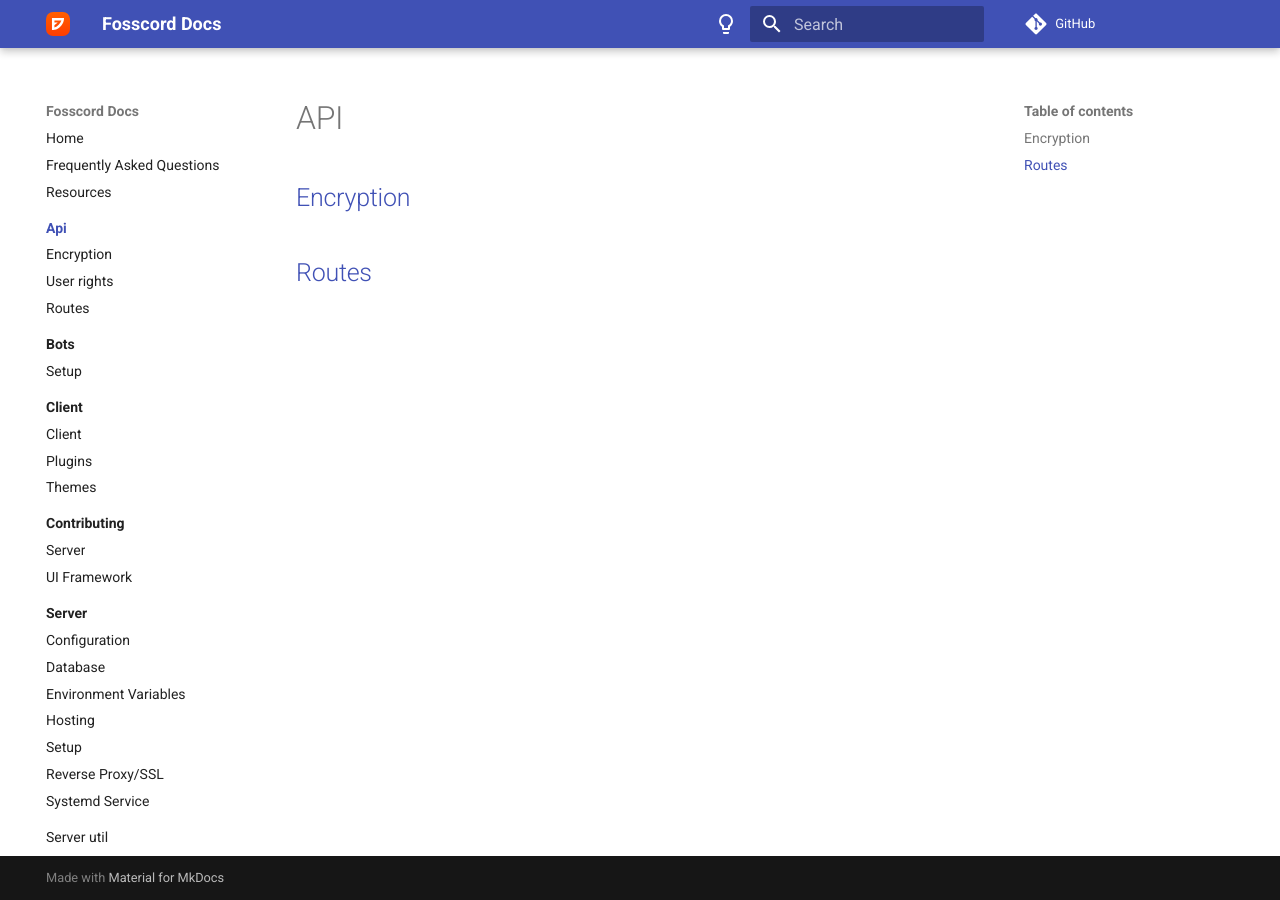
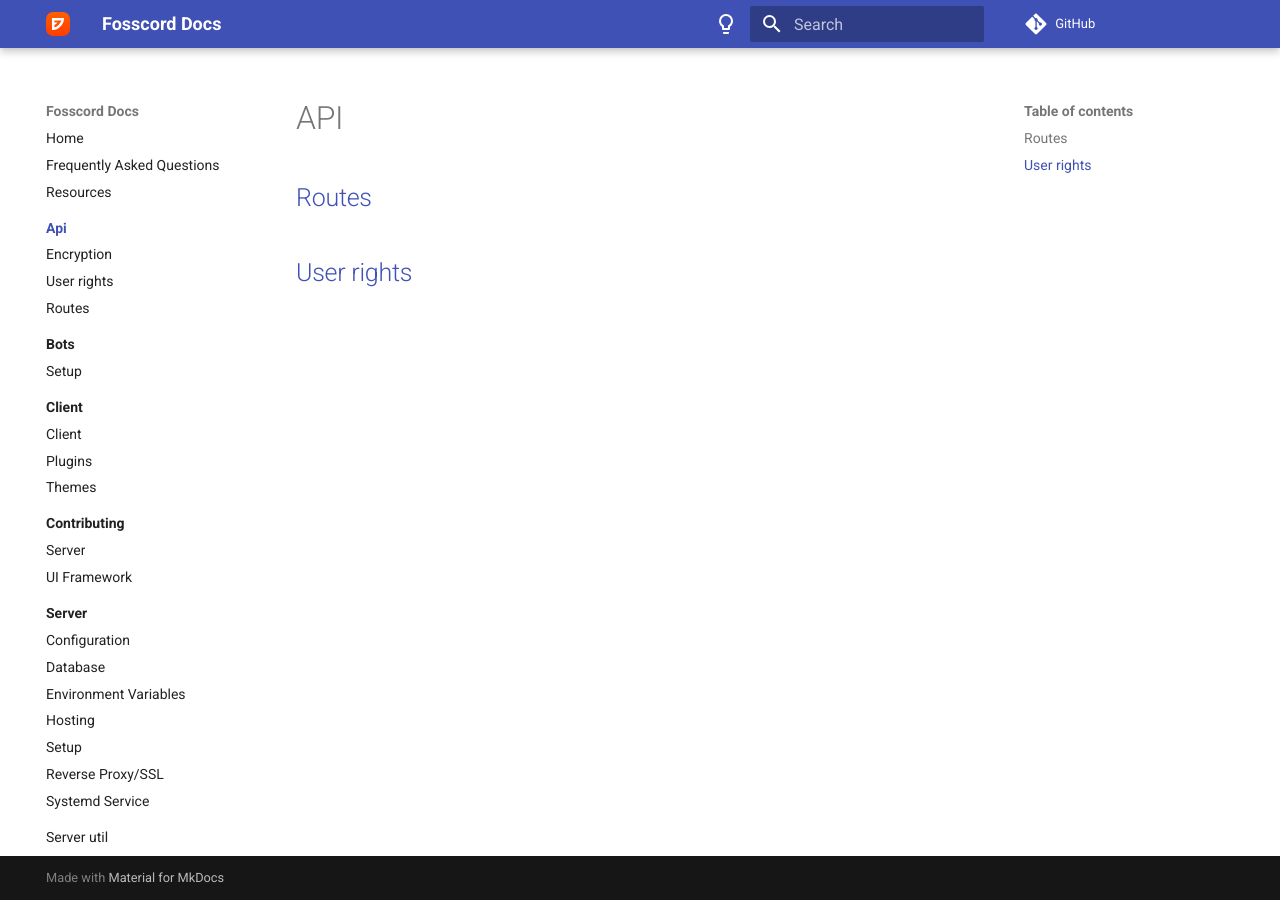
Before and after one commit to spacebarchat/docs, an MkDocs documentation site: the page built from docs/api/index.md, in a window 1280 px wide. Built offline with MkDocs 1.6.1 and Material for MkDocs 9.7.7, drawn with Linux system fonts in a browser that asks for light colours; comment, search, counter and statistics services are not loaded.

Commit message:
Update index.md

```diff
--- a/docs/api/index.md
+++ b/docs/api/index.md
@@ -1,5 +1,5 @@
 # API
 
-## [Encryption](encryption/)
+## [Routes](routes/)
 
-## [Routes](routes/)
+## [User rights](rights/)
```
